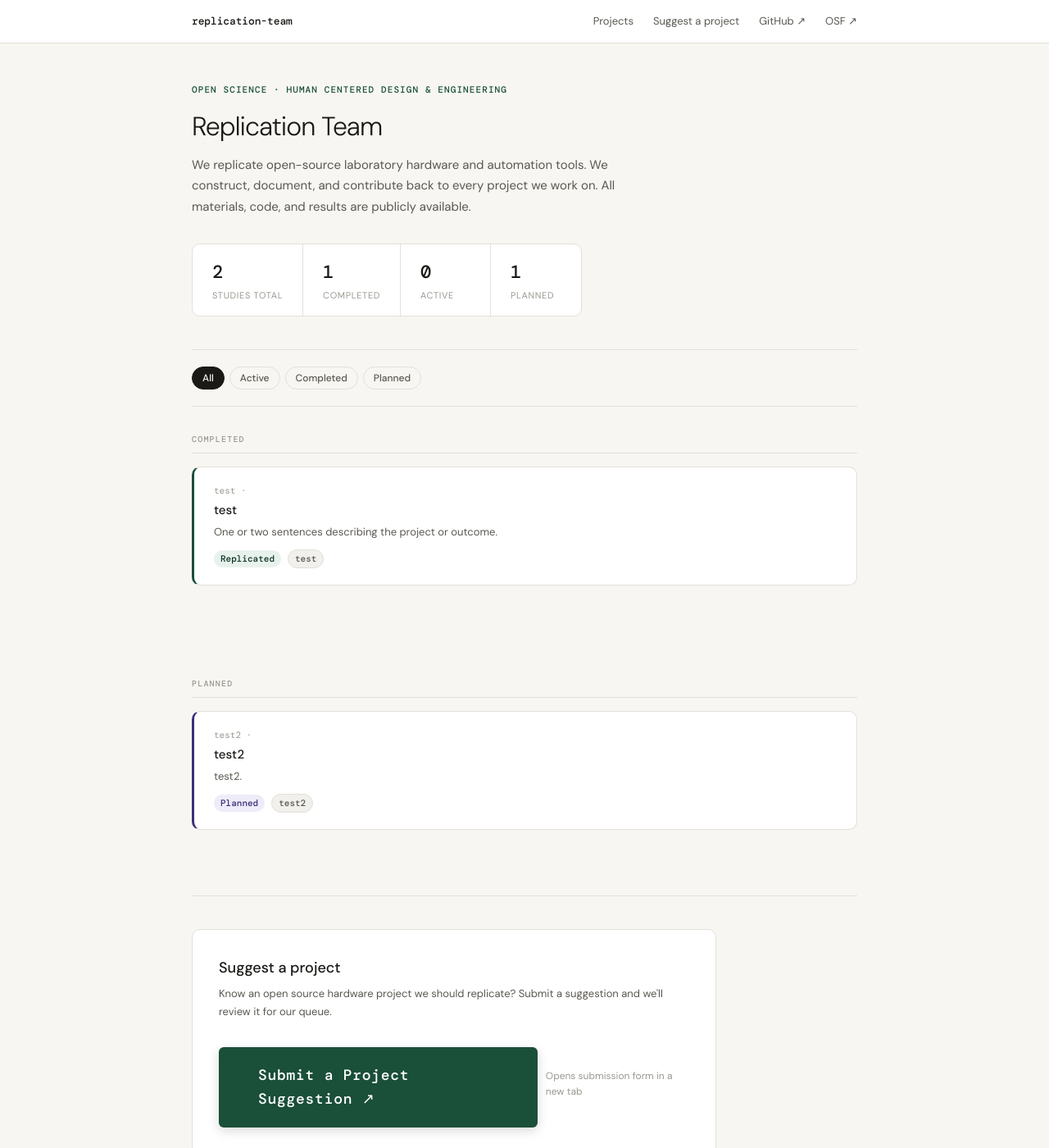
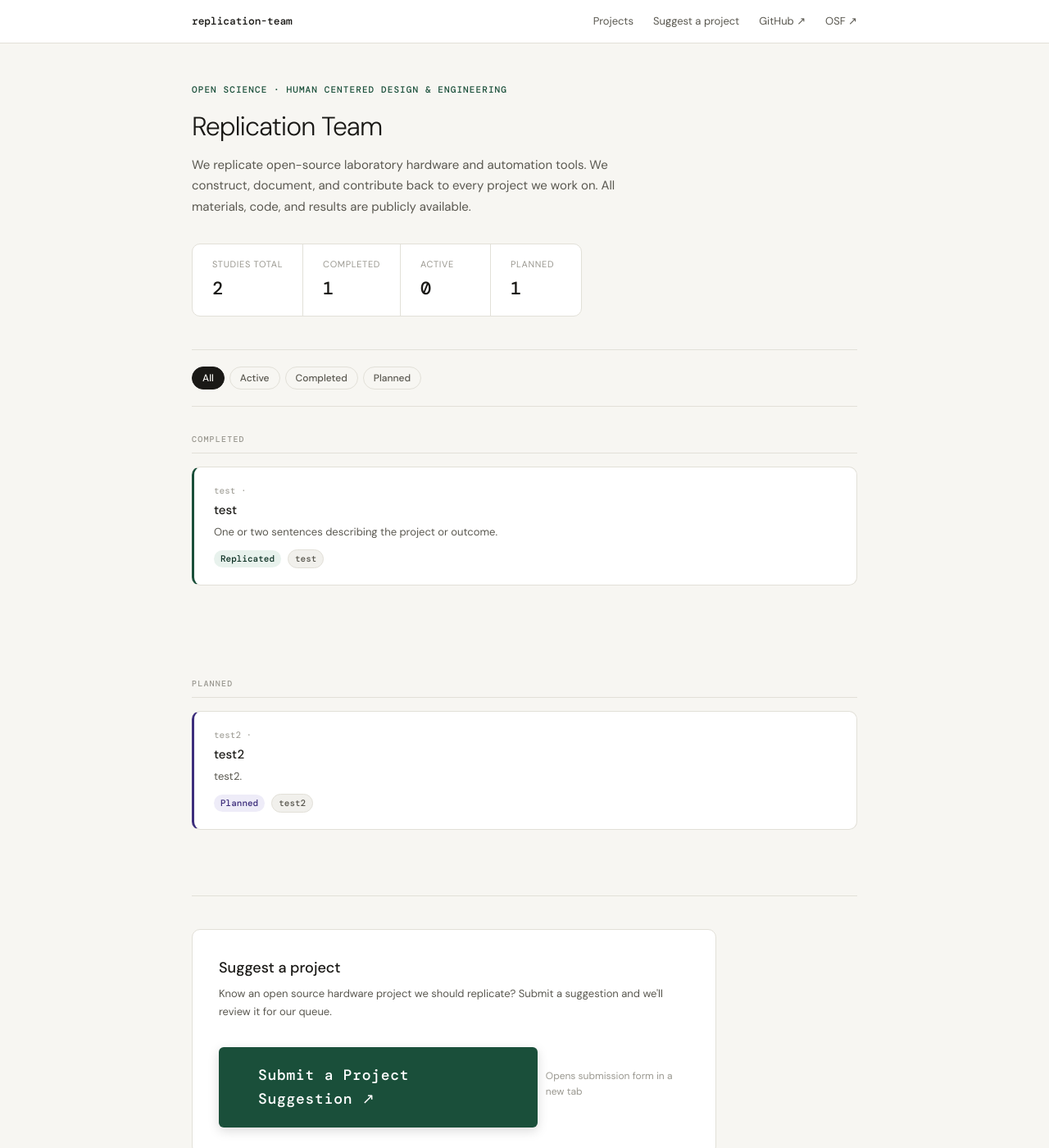
Before and after one commit to Clgould99/replication_team_test, a Jekyll site: the page built from index.html, in a window 1280 px wide and 1400 px high. Shown: the whole window at 82% size. Built offline with Jekyll 4.4.1, drawn with Linux system fonts in a browser that asks for light colours.

Commit message:
rearanged text

```diff
--- a/assets/css/main.css
+++ b/assets/css/main.css
@@ -118,7 +118,6 @@ body {
   line-height: 1.7;
   margin-bottom: 2rem;
 }
-
 .stats-row {
   display: flex;
   gap: 0;
@@ -133,6 +132,9 @@ body {
   padding: 1rem 1.5rem;
   border-right: 1px solid var(--border);
   min-width: 110px;
+  display: flex;
+  flex-direction: column-reverse;
+  gap: 2px;
 }
 .stat-block:last-child { border-right: none; }
 
@@ -146,7 +148,6 @@ body {
 .stat-label {
   font-size: 11px;
   color: var(--text-3);
-  margin-top: 2px;
   text-transform: uppercase;
   letter-spacing: 0.06em;
 }
```
